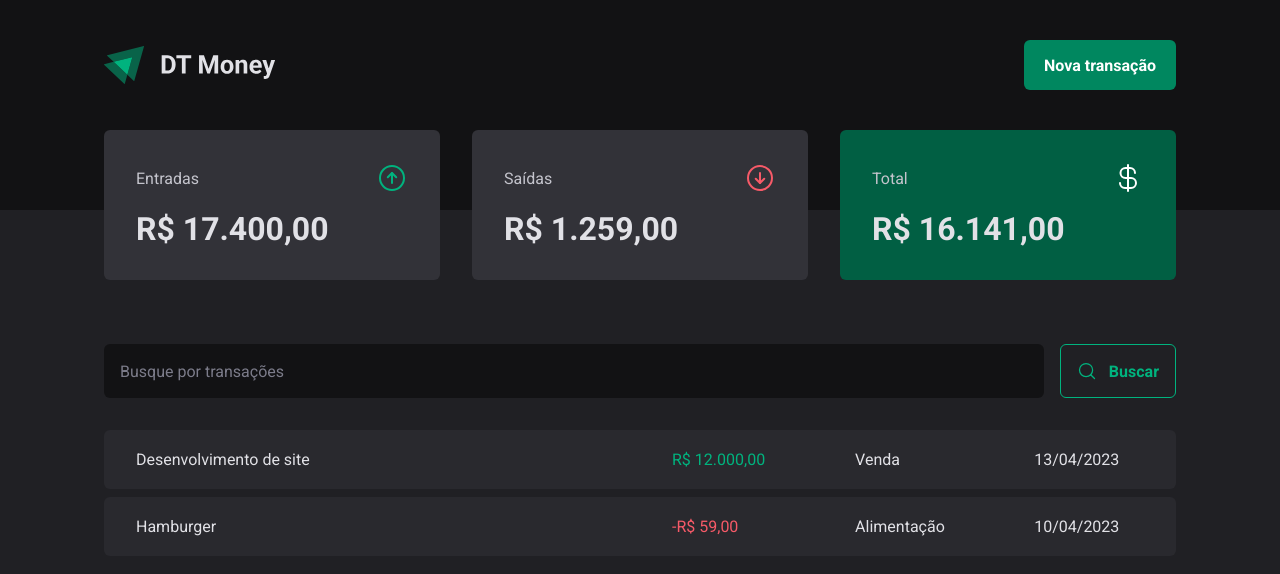
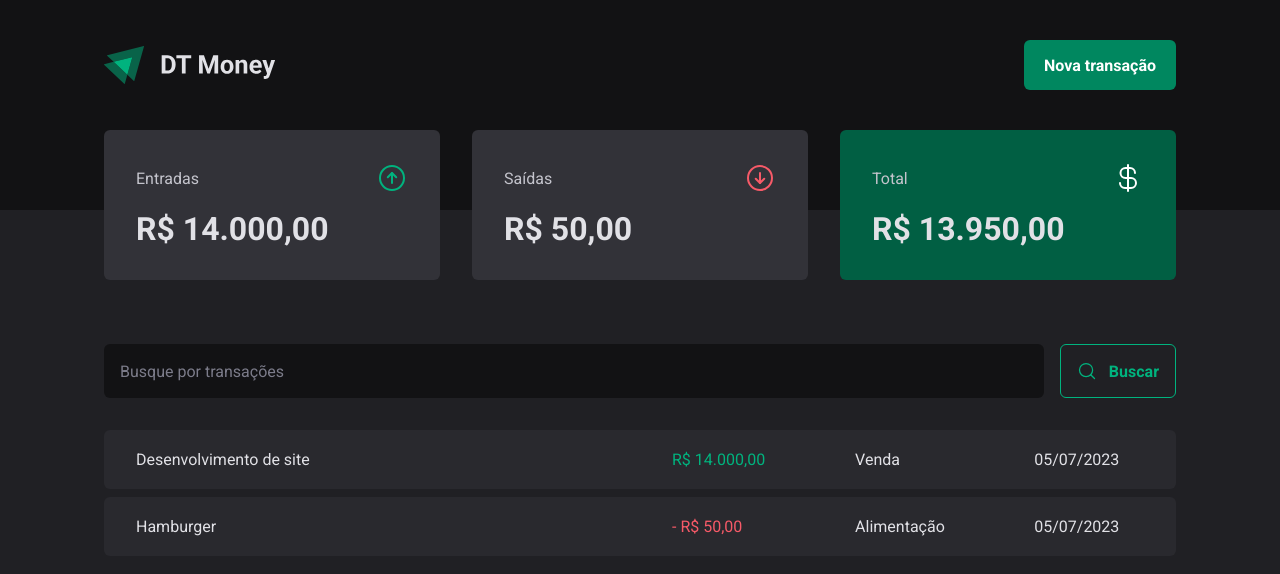
Before and after one commit to rsimplicioo/dt-money, a React (Vite) app: page / in a window 1280 px wide. Shown: the top 574 px of the page. Built offline with nearby package versions, Linux system fonts and the light colour scheme; data requests are answered from the project's data file.

Commit message:
feat: adicionando context para transactions

```diff
--- a/package.json
+++ b/package.json
@@ -5,6 +5,7 @@
   "type": "module",
   "scripts": {
     "dev": "vite",
+    "dev:server": "json-server server.json -p 3333 -w -D 500",
     "build": "tsc && vite build",
     "preview": "vite preview",
     "lint:check": "prettier --check .",
@@ -23,6 +24,7 @@
     "@types/react-dom": "^18.0.11",
     "@types/styled-components": "^5.1.26",
     "@vitejs/plugin-react-swc": "^3.0.0",
+    "json-server": "^0.17.3",
     "prettier": "^2.8.8",
     "typescript": "^5.0.2",
     "vite": "^4.3.9"
--- /dev/null
+++ b/server.json
@@ -0,0 +1,20 @@
+{
+  "transactions": [
+    {
+      "id": 1,
+      "description": "Desenvolvimento de site",
+      "type": "income",
+      "category": "Venda",
+      "price": 14000,
+      "createdAt": "2023-07-05T01:07:23.424Z"
+    },
+    {
+      "id": 2,
+      "description": "Hamburger",
+      "type": "outcome",
+      "category": "Alimentação",
+      "price": 50,
+      "createdAt": "2023-07-05T01:03:23.424Z"
+    }
+  ]
+}
--- a/src/App.tsx
+++ b/src/App.tsx
@@ -3,12 +3,15 @@ import { ThemeProvider } from "styled-components";
 import { defaultTheme } from "./styles/themes/default";
 import { GlobalStyle } from "./styles/global";
 import { Transactions } from "./pages/Transactions";
+import { TransactionsProvider } from "./contexts/TransactionsContext";
 
 export function App() {
   return (
     <ThemeProvider theme={defaultTheme}>
       <GlobalStyle />
-      <Transactions />
+      <TransactionsProvider>
+        <Transactions />
+      </TransactionsProvider>
     </ThemeProvider>
   );
 }
--- a/src/components/Summary/index.tsx
+++ b/src/components/Summary/index.tsx
@@ -1,7 +1,30 @@
 import { ArrowCircleDown, ArrowCircleUp, CurrencyDollar } from "phosphor-react";
 import { SummaryCard, SummaryContainer } from "./styles";
+import { useContext } from "react";
+import { TransactionsContext } from "../../contexts/TransactionsContext";
+import { priceFormatter } from "../../utils/formatter";
 
 export function Summary() {
+  const { transactions } = useContext(TransactionsContext);
+
+  const summary = transactions.reduce(
+    (acc, transaction) => {
+      if (transaction.type === "income") {
+        acc.income += transaction.price;
+        acc.total += transaction.price;
+      } else {
+        acc.outcome += transaction.price;
+        acc.total -= transaction.price;
+      }
+      return acc;
+    },
+    {
+      income: 0,
+      outcome: 0,
+      total: 0,
+    }
+  );
+
   return (
     <SummaryContainer>
       <SummaryCard>
@@ -10,7 +33,7 @@ export function Summary() {
           <ArrowCircleUp size={32} color="#00b37e" />
         </header>
 
-        <strong>R$ 17.400,00</strong>
+        <strong>{priceFormatter.format(summary.income)}</strong>
       </SummaryCard>
 
       <SummaryCard>
@@ -19,7 +42,7 @@ export function Summary() {
           <ArrowCircleDown size={32} color="#f75a68" />
         </header>
 
-        <strong>R$ 1.259,00</strong>
+        <strong>{priceFormatter.format(summary.outcome)}</strong>
       </SummaryCard>
 
       <SummaryCard variant="green">
@@ -28,7 +51,7 @@ export function Summary() {
           <CurrencyDollar size={32} color="#fff" />
         </header>
 
-        <strong>R$ 16.141,00</strong>
+        <strong>{priceFormatter.format(summary.total)}</strong>
       </SummaryCard>
     </SummaryContainer>
   );
--- /dev/null
+++ b/src/contexts/TransactionsContext.tsx
@@ -0,0 +1,40 @@
+import { Children, ReactNode, createContext, useEffect, useState } from "react";
+
+interface Transaction {
+  id: number;
+  description: string;
+  type: "income" | "outcome";
+  category: string;
+  price: number;
+  createdAt: string;
+}
+
+interface TransactionContextType {
+  transactions: Transaction[];
+}
+
+interface TransactionsProviderProps {
+  children: ReactNode;
+}
+
+export const TransactionsContext = createContext({} as TransactionContextType);
+
+export function TransactionsProvider({ children }: TransactionsProviderProps) {
+  const [transactions, setTransactions] = useState<Transaction[]>([]);
+
+  async function loadTransactions() {
+    const reponse = await fetch("http://localhost:3333/transactions");
+    const data = await reponse.json();
+
+    setTransactions(data);
+  }
+
+  useEffect(() => {
+    loadTransactions();
+  }, []);
+  return (
+    <TransactionsContext.Provider value={{ transactions }}>
+      {children}
+    </TransactionsContext.Provider>
+  );
+}
--- a/src/pages/Transactions/index.tsx
+++ b/src/pages/Transactions/index.tsx
@@ -1,13 +1,19 @@
+import { useContext } from "react";
 import { Header } from "../../components/Header";
 import { Summary } from "../../components/Summary";
 import { SearchForm } from "./components/SearchForm";
+
 import {
   PriceHightlight,
   TransactionContainer,
   TransactionTable,
 } from "./styles";
+import { TransactionsContext } from "../../contexts/TransactionsContext";
+import { dateFormatter, priceFormatter } from "../../utils/formatter";
 
 export function Transactions() {
+  const { transactions } = useContext(TransactionsContext);
+
   return (
     <div>
       <Header />
@@ -17,23 +23,23 @@ export function Transactions() {
         <SearchForm />
         <TransactionTable>
           <tbody>
-            <tr>
-              <td width="50%">Desenvolvimento de site</td>
-              <td>
-                <PriceHightlight variant="income">R$ 12.000,00</PriceHightlight>
-              </td>
-              <td>Venda</td>
-              <td>13/04/2023</td>
-            </tr>
-            <tr>
-              <td width="50%">Hamburger</td>
-
-              <td>
-                <PriceHightlight variant="outcome">-R$ 59,00</PriceHightlight>
-              </td>
-              <td>Alimentação</td>
-              <td>10/04/2023</td>
-            </tr>
+            {transactions.map((transaction) => {
+              return (
+                <tr key={transaction.id}>
+                  <td width="50%">{transaction.description}</td>
+                  <td>
+                    <PriceHightlight variant={transaction.type}>
+                      {transaction.type === "outcome" && "- "}
+                      {priceFormatter.format(transaction.price)}
+                    </PriceHightlight>
+                  </td>
+                  <td>{transaction.category}</td>
+                  <td>
+                    {dateFormatter.format(new Date(transaction.createdAt))}
+                  </td>
+                </tr>
+              );
+            })}
           </tbody>
         </TransactionTable>
       </TransactionContainer>
--- /dev/null
+++ b/src/utils/formatter.ts
@@ -0,0 +1,6 @@
+export const dateFormatter = new Intl.DateTimeFormat("pt-BR");
+
+export const priceFormatter = new Intl.NumberFormat("pt-BR", {
+  style: "currency",
+  currency: "BRL",
+});
```
Also changed, not shown: 1 other file (tests, documents, lock files or other folders).
